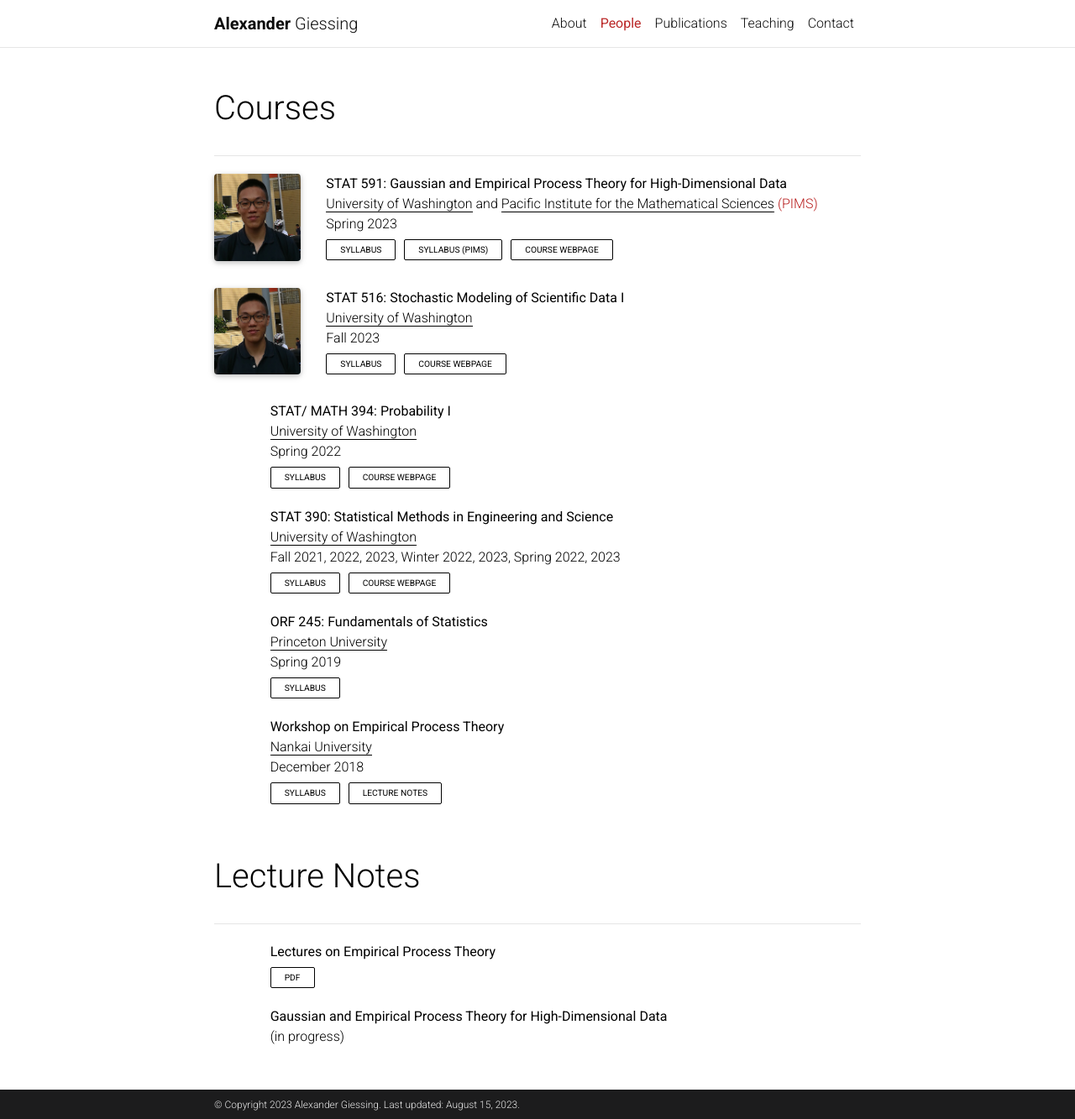
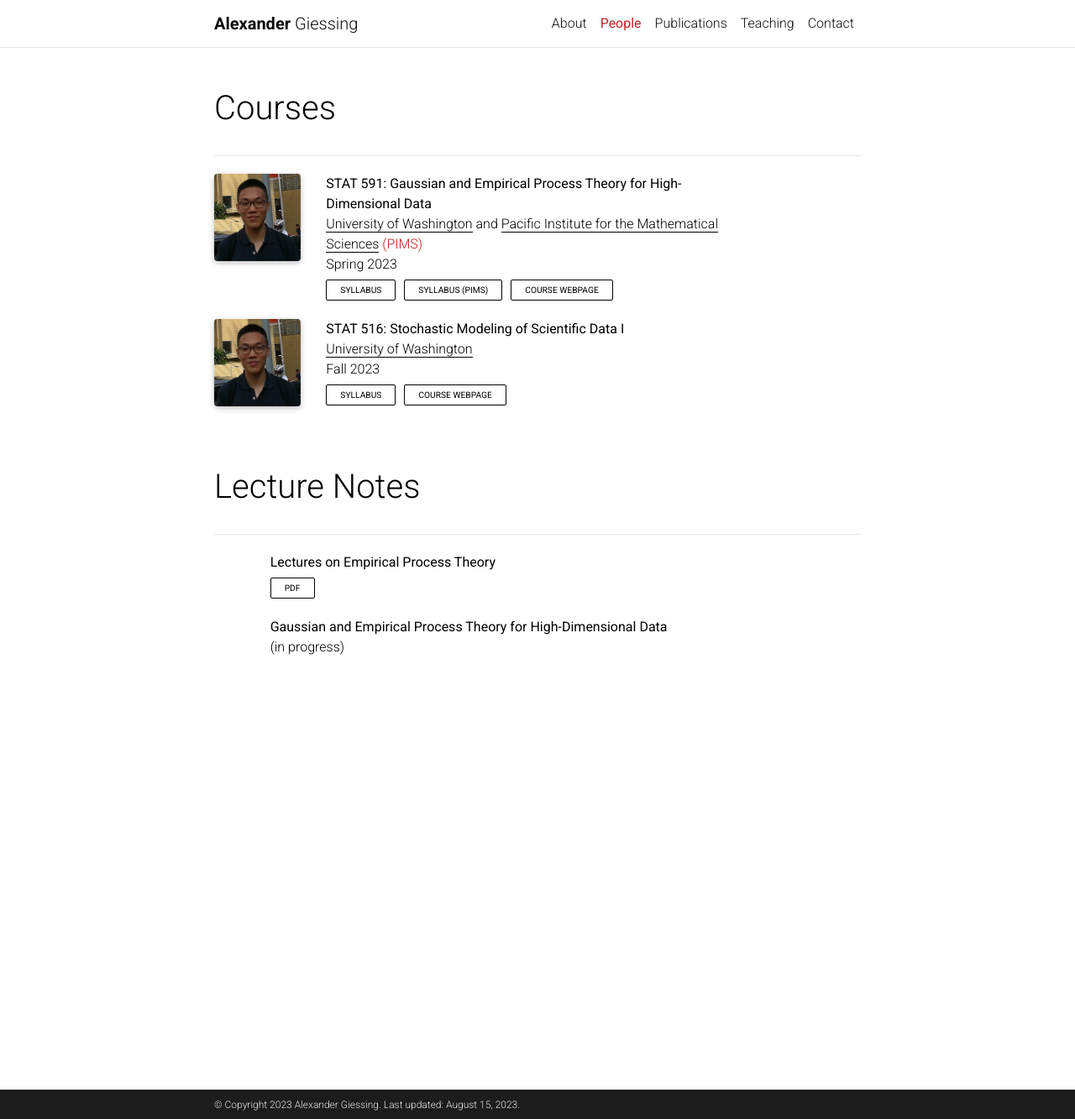
Before and after one commit to agiessing/agiessing.github.io, a Jekyll site: the page built from _pages/people.md, in a window 1280 px wide and 1333 px high. Shown: the whole window at 84% size. Built offline with Jekyll 4.4.1, drawn with Linux system fonts in a browser that asks for light colours; comment, search, counter and statistics services are not loaded; a style sheet for code colours, icons or effects is not loaded.

Commit message:
Update people.md

```diff
--- a/_pages/people.md
+++ b/_pages/people.md
@@ -21,7 +21,7 @@
                                         </picture>
                                     </figure>
                                 </div>
-                        <div id="STAT591" class="col-sm-10">
+                        <div id="STAT591" class="col-sm-8">
                             <div class="title">STAT 591: Gaussian and Empirical Process Theory for High-Dimensional Data</div>
                            <div class="where">
                                  <em> University of Washington</em> and <em>Pacific Institute for the Mathematical Sciences</em> <a href = "https://www.pims.math.ca" target="_new">(PIMS) </a>
@@ -47,7 +47,7 @@
                                         </picture>
                                     </figure>
                                 </div>
-                        <div id="STAT516" class="col-sm-10">
+                        <div id="STAT516" class="col-sm-8">
                             <div class="title">STAT 516: Stochastic Modeling of Scientific Data I</div>
                             <div class="where">
                                  <em> University of Washington </em>
@@ -59,77 +59,6 @@
                             <div class="links">
                                     <a class="btn btn-sm z-depth-0" role="button" target="_blank">Syllabus</a>
                                     <a class="btn btn-sm z-depth-0" role="button" target="_blank">Course Webpage </a>
-                            </div>
-                        </div>
-                    </div>
-                </li>
-                <li>
-                    <div class="row">
-                        <div class="col-sm-1 abbr"></div>
-                        <div id="STAT394" class="col-sm-10">
-                            <div class="title">STAT/ MATH 394: Probability I</div>
-                            <div class="where">
-                                 <em> University of Washington </em>
-                            </div>
-                            <div class="when">
-                                 Spring 2022
-                            </div>
-                            <div class="links">
-                                    <a href="/assets/pdf/STAT 394 - Syllabus.pdf" class="btn btn-sm z-depth-0" role="button" rel="external nofollow noopener" target="_blank">Syllabus</a>
-                                    <a href="https://canvas.uw.edu/courses/1548372" class="btn btn-sm z-depth-0" role="button" rel="external nofollow noopener" target="_blank">Course Webpage </a>
-                            </div>
-                        </div>
-                    </div>
-                </li>
-                 <li>
-                    <div class="row">
-                        <div class="col-sm-1 abbr"></div>
-                        <div id="STAT390" class="col-sm-10">
-                            <div class="title">STAT 390: Statistical Methods in Engineering and Science</div>
-                            <div class="where">
-                                 <em> University of Washington </em>
-                            </div>
-                            <div class="when">
-                                 Fall 2021, 2022, 2023, Winter 2022, 2023, Spring 2022, 2023
-                            </div>
-                            <div class="links">
-                                    <a href="/assets/pdf/STAT 390 - Syllabus - long version-2.pdf" class="btn btn-sm z-depth-0" role="button" rel="external nofollow noopener" target="_blank">Syllabus</a>
-                                    <a href="https://canvas.uw.edu/courses/1635461" class="btn btn-sm z-depth-0" role="button" rel="external nofollow noopener" target="_blank">Course Webpage </a>
-                            </div>
-                        </div>
-                    </div>
-                </li>
-                  <li>
-                    <div class="row">
-                        <div class="col-sm-1 abbr"></div>
-                        <div id="ORF245" class="col-sm-10">
-                            <div class="title">ORF 245: Fundamentals of Statistics</div>
-                            <div class="where">
-                                 <em> Princeton University </em>
-                            </div>
-                            <div class="when">
-                                 Spring 2019
-                            </div>
-                            <div class="links">
-                                    <a href="/assets/pdf/ORF 245_Syllabus_Updated.pdf" class="btn btn-sm z-depth-0" role="button" rel="external nofollow noopener" target="_blank">Syllabus</a>
-                            </div>
-                        </div>
-                    </div>
-                </li>
-                  <li>
-                    <div class="row">
-                        <div class="col-sm-1 abbr"></div>
-                        <div id="Nankai" class="col-sm-10">
-                            <div class="title">Workshop on Empirical Process Theory</div>
-                            <div class="where">
-                                 <em> Nankai University </em>
-                            </div>
-                            <div class="when">
-                                 December 2018
-                            </div>
-                            <div class="links">
-                                    <a href="https://stat.nankai.edu.cn/2018/1126/c12333a129526/page.htm" class="btn btn-sm z-depth-0" role="button" rel="external nofollow noopener" target="_blank">Syllabus</a>
-                                     <a href="/assets/pdf/empirical-proc-all-lectures.pdf" class="btn btn-sm z-depth-0" role="button" rel="external nofollow noopener" target="_blank">Lecture Notes</a>
                             </div>
                         </div>
                     </div>
```
